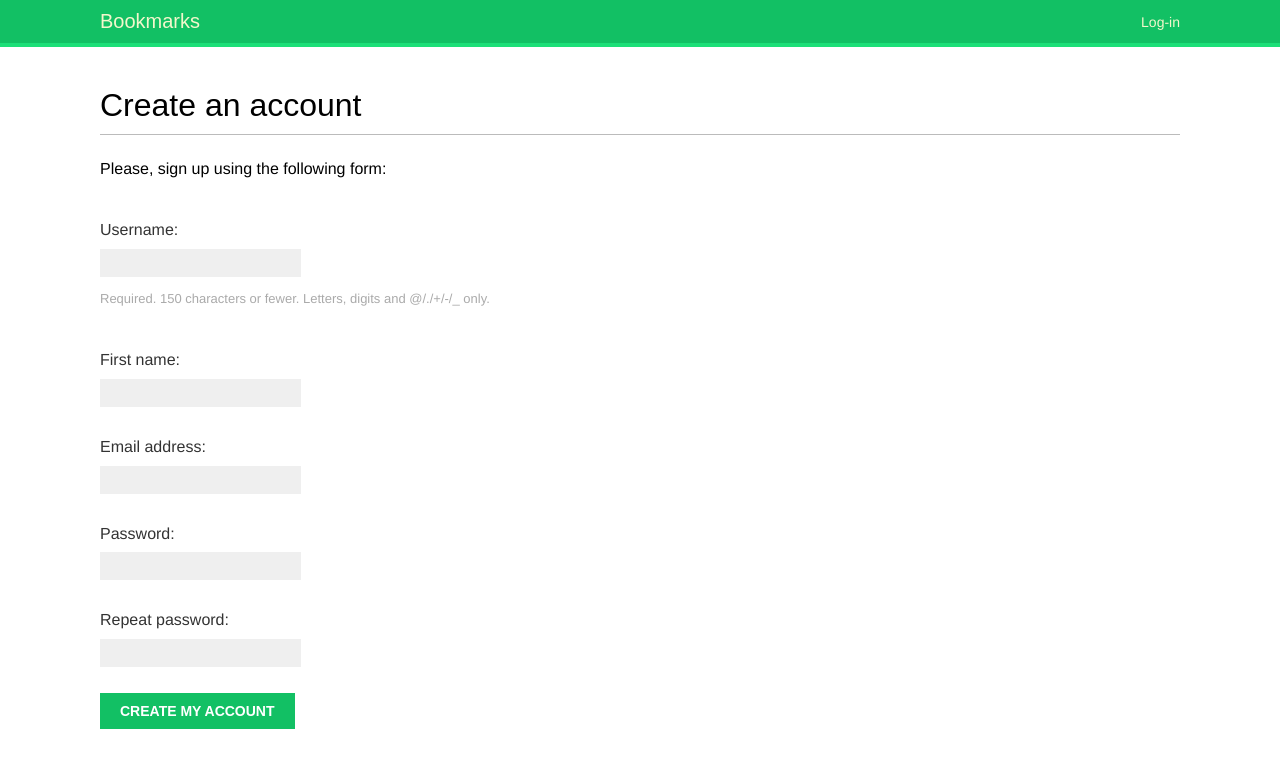
After one commit to grbalmeida/rede-social-django, a Django app: page /account/register/ in a window 1280 px wide. The commit adds this page. Shown: the top 768 px of the page. Run offline with Django 3.2, Linux system fonts and the light colour scheme; some web fonts are replaced.

Commit message:
Cadastro de usuários

```diff
--- a/bookmarks/account/forms.py
+++ b/bookmarks/account/forms.py
@@ -1,5 +1,24 @@
 from django import forms
+from django.contrib.auth.models import User
 
 class LoginForm(forms.Form):
     username = forms.CharField()
     password = forms.CharField(widget=forms.PasswordInput)
+
+class UserRegistrationForm(forms.ModelForm):
+    password = forms.CharField(label='Password', widget=forms.PasswordInput)
+    password2 = forms.CharField(label='Repeat password', widget=forms.PasswordInput)
+
+    class Meta:
+        model = User
+        fields = ('username', 'first_name', 'email')
+
+    # Você pode definir um método clean_<nomedocampo>() para qualquer um dos campos
+    # de seu formulário a fim de limpar o valor ou gerar erros de validação do formulário
+    # para um campo específico. Essa verificação é feita quando validamos o formulário
+    # chamando o seu método is_valid()
+    def clean_password2(self):
+        cd = self.cleaned_data
+        if cd['password'] != cd['password2']:
+            raise forms.ValidationError('Passwords don\'t match.')
+        return cd['password2']
--- /dev/null
+++ b/bookmarks/account/templates/account/register.html
@@ -0,0 +1,15 @@
+{% extends "base.html" %}
+
+{% block title %}Create an account{% endblock %}
+
+{% block content %}
+    <h1>Create an account</h1>
+    <p>Please, sign up using the following form:</p>
+    <form method="post">
+        {{ user_form.as_p }}
+        {% csrf_token %}
+        <p>
+            <input type="submit" value="Create my account">
+        </p>
+    </form>
+{% endblock %}
--- a/bookmarks/account/templates/registration/login.html
+++ b/bookmarks/account/templates/registration/login.html
@@ -10,7 +10,9 @@
             Please try again
         </p>
     {% else %}
-        <p>Please, use the following form to log-in:</p>
+        <p>Please, use the following form to log-in.
+            If you don't have an account <a href="{% url "register" %}">register here</a>
+        </p>
     {% endif %}
     <div class="login-form">
         <form action="{% url 'login' %}" method="post">
--- a/bookmarks/account/urls.py
+++ b/bookmarks/account/urls.py
@@ -18,6 +18,7 @@ urlpatterns = [
     # path('reset/done/', auth_views.PasswordResetCompleteView.as_view(), name='password_reset_complete'),
     path('', views.dashboard, name='dashboard'),
     path('', include('django.contrib.auth.urls')),
+    path('register/', views.register, name='register'),
 ]
 
 # A view PasswordChangeView cuidará do formulário de alteração de senha,
--- a/bookmarks/account/views.py
+++ b/bookmarks/account/views.py
@@ -2,7 +2,7 @@ from django.http import HttpResponse
 from django.shortcuts import render
 from django.contrib.auth import authenticate, login
 from django.contrib.auth.decorators import login_required
-from .forms import LoginForm
+from .forms import LoginForm, UserRegistrationForm
 
 # Observe a diferença entre authenticate e login: authenticate() verifica as
 # credenciais do usuário e devolve um objeto User se estiverem corretas;
@@ -36,3 +36,22 @@ def user_login(request):
 @login_required
 def dashboard(request):
     return render(request, 'account/dashboard.html', {'section': 'dashboard'})
+
+def register(request):
+    if request.method == 'POST':
+        user_form = UserRegistrationForm(request.POST)
+
+        if user_form.is_valid():
+            # Cria um objeto para o novo usuário, mas não o salva ainda
+            new_user = user_form.save(commit=False)
+            # Define a senha escolhida
+            # Por segurança, em vez de salvar diretamente a senha inserida pelo usuário,
+            # utilizamos o método set_password() do modelo de usuário que lida com hashing.
+            new_user.set_password(user_form.cleaned_data['password'])
+            # Salva o objeto User
+            new_user.save()
+            return render(request, 'account/register_done.html', {'new_user': new_user})
+    else:
+        user_form = UserRegistrationForm()
+
+    return render(request, 'account/register.html', {'user_form': user_form})
```
Also changed, not shown: bookmarks/account/templates/account/register_done.html (added, +8 -0 lines).
